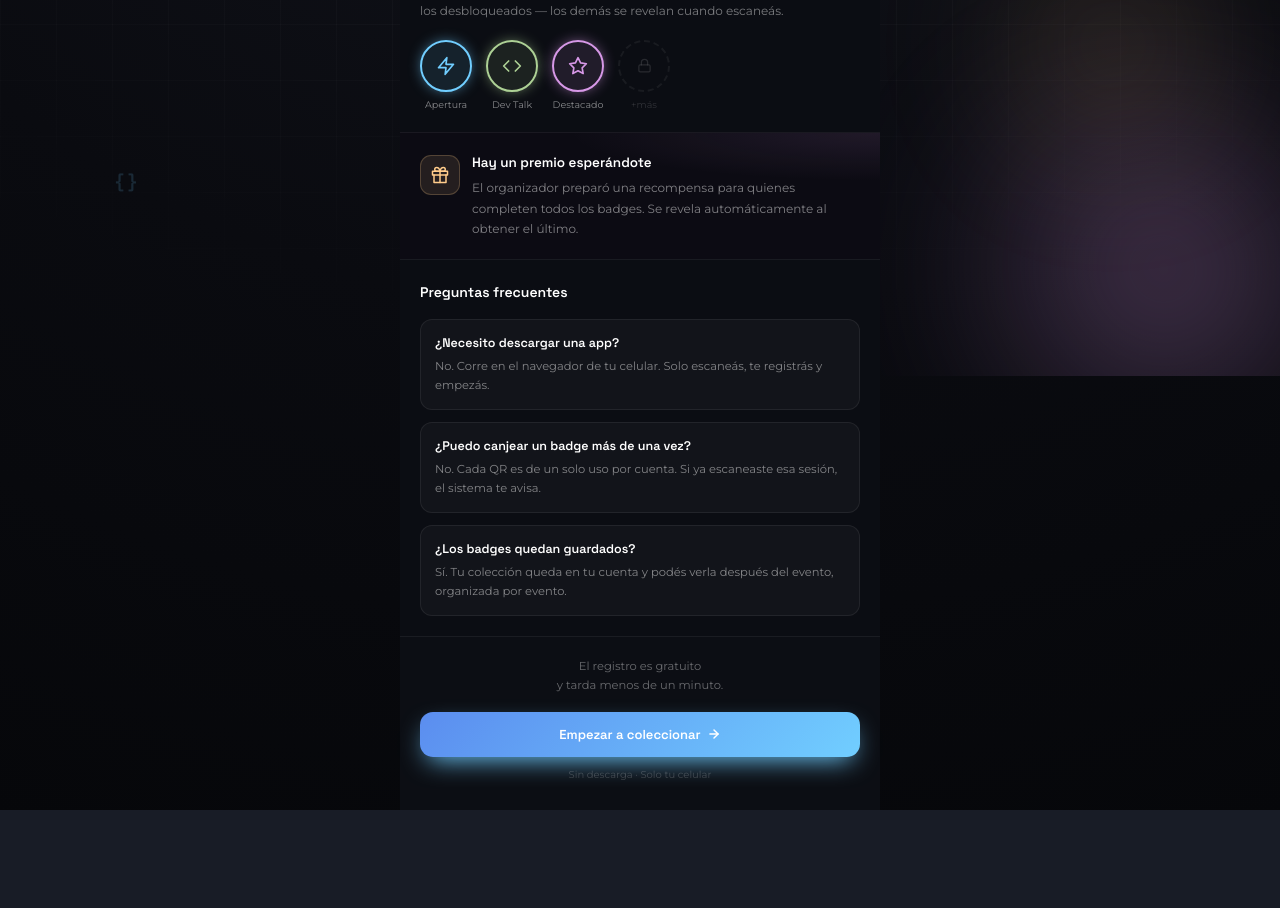
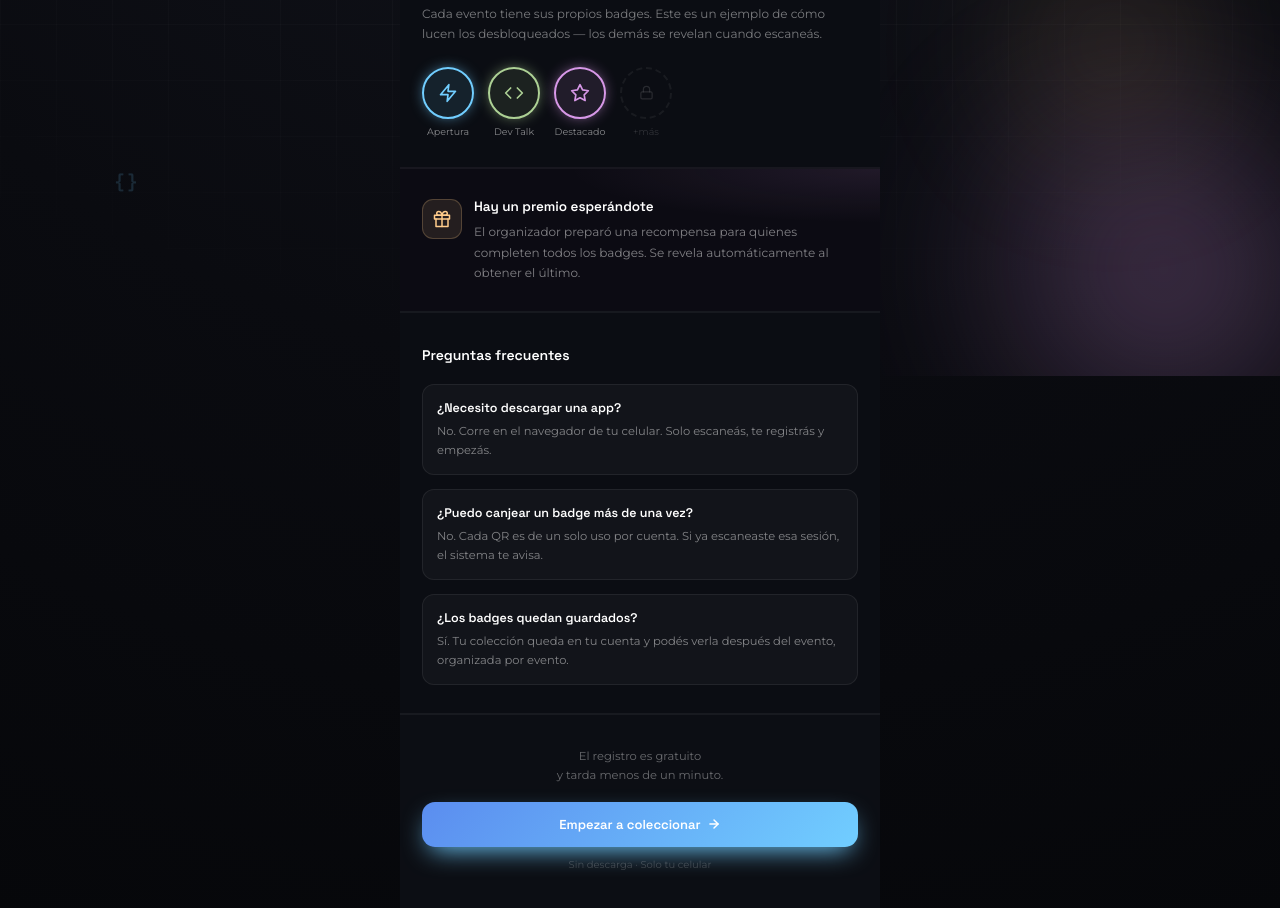
Before and after one commit to Pablo0908/TokenTeamW, a Vue app in the folder frontend/: page /welcome in a window 1280 px wide. Shown: the part 424-1332 px from the top of the page. Before the commit the page ends 1234 px from the top, so only its background shows below. Built offline with nearby package versions, Linux system fonts and the light colour scheme; no server answers.

Commit message:
style: increase section spacing in EventPreviewCard
- Hero, info, prize, FAQ and footer sections get more vertical padding
- Section separators slightly more visible (2px border)
- More margin between section title, body text and FAQ items

Co-Authored-By: Claude Sonnet 4.6 <noreply@anthropic.com>

```diff
--- a/frontend/src/components/domain/EventPreviewCard.vue
+++ b/frontend/src/components/domain/EventPreviewCard.vue
@@ -219,7 +219,7 @@ function goLogin() {
 
 /* ── Hero ── */
 .hero-section {
-  position:relative;padding:28px 22px 26px;
+  position:relative;padding:32px 22px 32px;
   background:radial-gradient(120% 70% at 0% 0%,rgba(113,206,255,.16),transparent 52%),
              radial-gradient(120% 80% at 100% 100%,rgba(215,152,231,.16),transparent 55%),
              #0c0e14;
@@ -257,12 +257,12 @@ function goLogin() {
 
 /* ── Shared section base ── */
 .info-section,
-.faq-section { padding:22px 20px 20px;background:#0b0d13;border-top:1px solid rgba(255,255,255,.06); }
-.prize-section { padding:20px;background:radial-gradient(120% 70% at 100% 0%,rgba(215,152,231,.1),transparent 54%),#0c0b13;border-top:1px solid rgba(255,255,255,.06); }
-.footer-cta { padding:20px 20px 28px;background:#0c0e14;border-top:1px solid rgba(255,255,255,.06);text-align:center; }
+.faq-section { padding:32px 22px 28px;background:#0b0d13;border-top:2px solid rgba(255,255,255,.05); }
+.prize-section { padding:28px 22px;background:radial-gradient(120% 70% at 100% 0%,rgba(215,152,231,.1),transparent 54%),#0c0b13;border-top:2px solid rgba(255,255,255,.05); }
+.footer-cta { padding:32px 22px 36px;background:#0c0e14;border-top:2px solid rgba(255,255,255,.05);text-align:center; }
 
-.section-title { font-family:'Space Grotesk',sans-serif;font-weight:600;font-size:14px;color:#fff;display:block;margin-bottom:6px; }
-.section-body  { font-family:'Montserrat',sans-serif;font-size:12px;color:rgba(255,255,255,.45);line-height:1.7;margin-bottom:18px; }
+.section-title { font-family:'Space Grotesk',sans-serif;font-weight:600;font-size:14px;color:#fff;display:block;margin-bottom:8px; }
+.section-body  { font-family:'Montserrat',sans-serif;font-size:12px;color:rgba(255,255,255,.45);line-height:1.7;margin-bottom:22px; }
 
 /* ── Badge row ── */
 .badge-row { display:flex;gap:14px;align-items:flex-start; }
@@ -288,7 +288,7 @@ function goLogin() {
 .prize-desc  { font-family:'Montserrat',sans-serif;font-size:12px;color:rgba(255,255,255,.48);line-height:1.7; }
 
 /* ── FAQ ── */
-.faq-list { display:flex;flex-direction:column;gap:12px;margin-top:16px; }
+.faq-list { display:flex;flex-direction:column;gap:14px;margin-top:18px; }
 .faq-item { padding:14px;background:rgba(255,255,255,.03);border:1px solid rgba(255,255,255,.07);border-radius:12px; }
 .faq-q { font-family:'Space Grotesk',sans-serif;font-weight:600;font-size:12.5px;color:#fff;margin-bottom:4px; }
 .faq-a { font-family:'Montserrat',sans-serif;font-size:11.5px;color:rgba(255,255,255,.48);line-height:1.65; }
```
